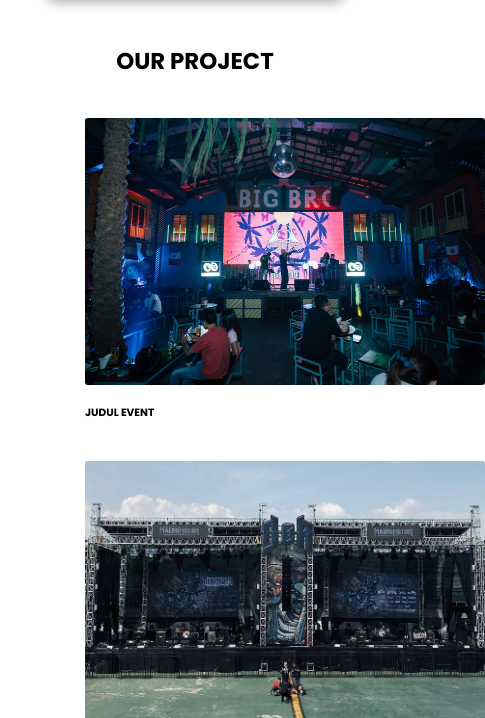
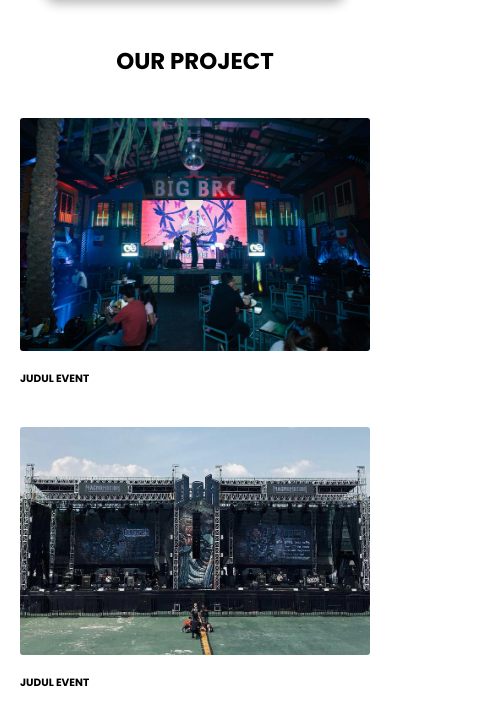
Before and after one commit to angeliacharlotte/Megaproduction, a plain HTML site: page index.html in a window 390 px wide. Shown: the part 3187-3905 px from the top of the page, 485 px wide, since content can reach past the window. Drawn offline with nearby package versions, Linux system fonts and the light colour scheme.

Commit message:
perbaikan css

```diff
--- a/css/style.css
+++ b/css/style.css
@@ -278,25 +278,24 @@ body {
 }
 
 .grid-container{
-    display: grid;
-    grid-template-columns: repeat(2, 1fr);
-    /* flex-wrap: wrap; */
-    align-items: center;
-    max-width: 900px;
-    /* margin: 0 auto; */
-    column-gap: 50px;
+    display: flex;
+    /* grid-template-columns: repeat(2, 1fr);  */
+    flex-wrap: wrap;
+    justify-content: center;
+    margin: 0 auto;
+    column-gap: 100px;
     row-gap: 100px;
-    padding: 40px 65px;
+    /* padding: 40px 65px; */
+    padding-top: 40px;
 }
 .eo-item{
-    width: 650px;
+    width: 500px;
     height: auto;
     text-align: left;
-    margin: 0 auto;
 }
 
 .eo-img {
-    width: 650px;
+    width: 550px;
     height: 450px;
     overflow: hidden;
     border-radius: 3px;
@@ -531,16 +530,16 @@ body {
         .grid-container {
             grid-template-columns: 1fr;
             row-gap: 40px;
-            align-items: center;
+            margin: auto;
+            justify-content: center;
         }
 
         .eo-item{
             width: 100%;
-            max-width: 450px;
         }
         .eo-img{
-            min-width: 400px;
-            width: 400px;
+            /* min-width: 400px; */
+            width: 100%;
             height: auto;
             object-fit: cover;
         }
```
